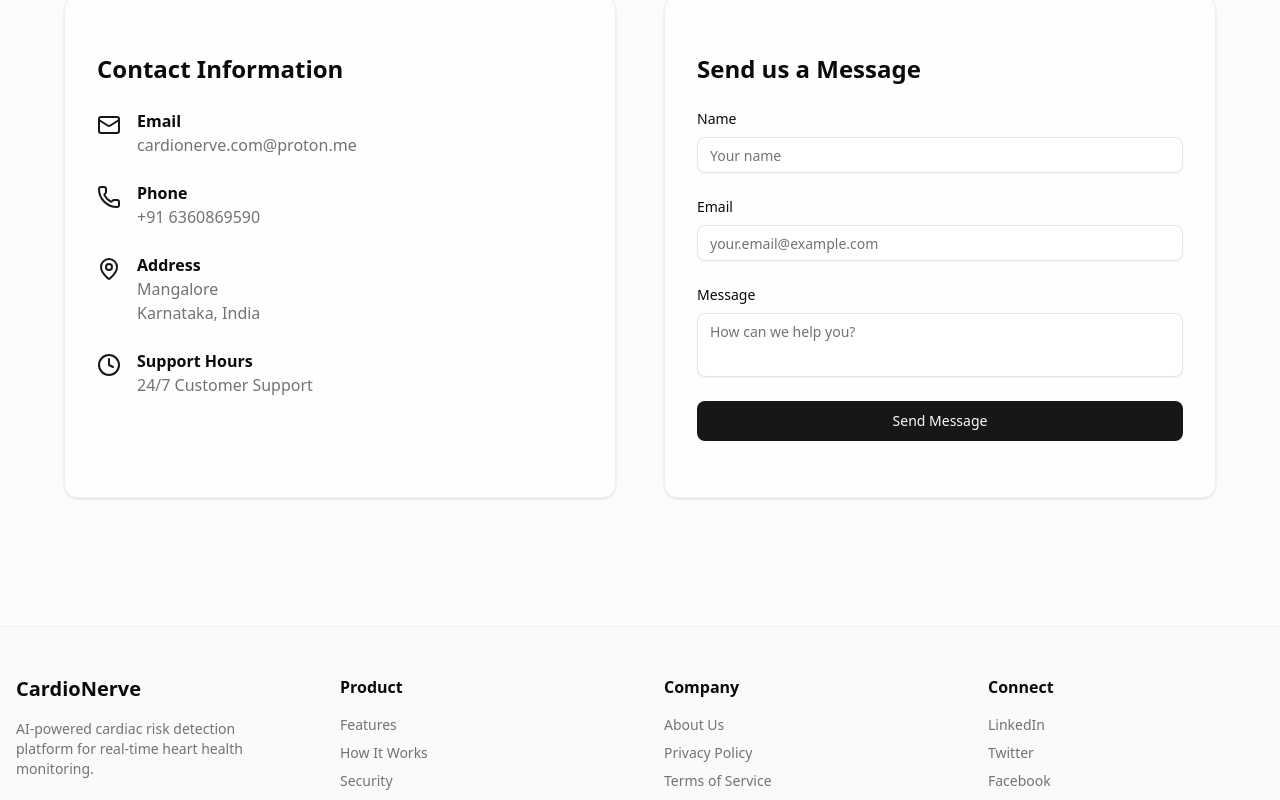
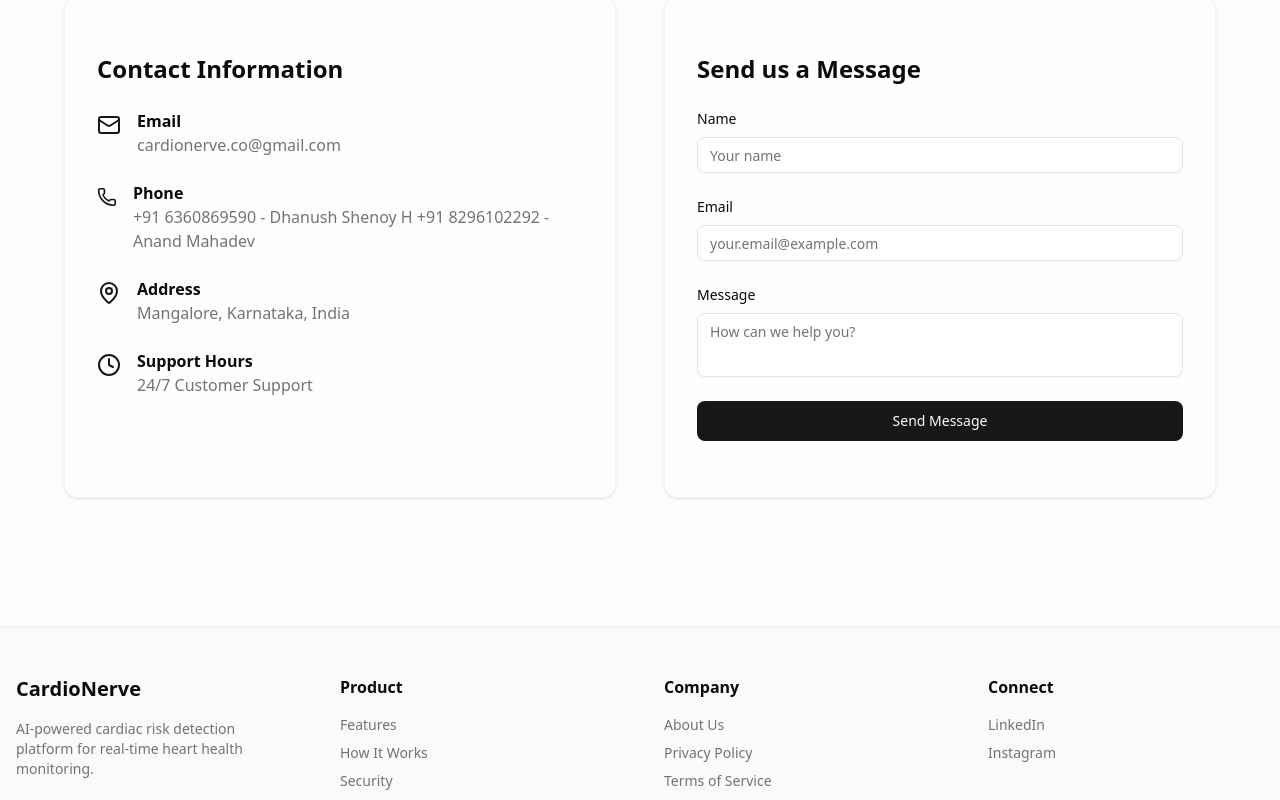
Before and after one commit to abbysallord/Cardionerve, a Next.js app: page / in a window 1280 px wide. Shown: the part 4940-5740 px from the top of the page. Built offline with nearby package versions, Linux system fonts and the light colour scheme.

Commit message:
updated contact information

```diff
--- a/components/CardioNerveWebsite.tsx
+++ b/components/CardioNerveWebsite.tsx
@@ -711,7 +711,7 @@
                       <div>
                         <div className="font-semibold">Email</div>
                         <div className="text-muted-foreground">
-                          cardionerve.com@proton.me
+                          cardionerve.co@gmail.com
                         </div>
                       </div>
                     </div>
@@ -721,7 +721,8 @@
                       <div>
                         <div className="font-semibold">Phone</div>
                         <div className="text-muted-foreground">
-                          +91 6360869590
+                          +91 6360869590 - Dhanush Shenoy H
+                          +91 8296102292 - Anand Mahadev
                         </div>
                       </div>
                     </div>
@@ -731,9 +732,7 @@
                       <div>
                         <div className="font-semibold">Address</div>
                         <div className="text-muted-foreground">
-                          Mangalore
-                          <br />
-                          Karnataka, India
+                          Mangalore, Karnataka, India
                         </div>
                       </div>
                     </div>
@@ -936,18 +935,13 @@
               <h4 className="mb-4 font-semibold">Connect</h4>
               <ul className="space-y-2 text-sm text-muted-foreground">
                 <li>
-                  <a href="#" className="hover:text-primary transition-colors">
+                  <a href="https://www.linkedin.com/company/cardionerve/posts/?feedView=all" className="hover:text-primary transition-colors">
                     LinkedIn
                   </a>
                 </li>
                 <li>
-                  <a href="#" className="hover:text-primary transition-colors">
-                    Twitter
-                  </a>
-                </li>
-                <li>
-                  <a href="#" className="hover:text-primary transition-colors">
-                    Facebook
+                  <a href="https://www.instagram.com/cardionerve.co/" className="hover:text-primary transition-colors">
+                    Instagram
                   </a>
                 </li>
               </ul>
```
